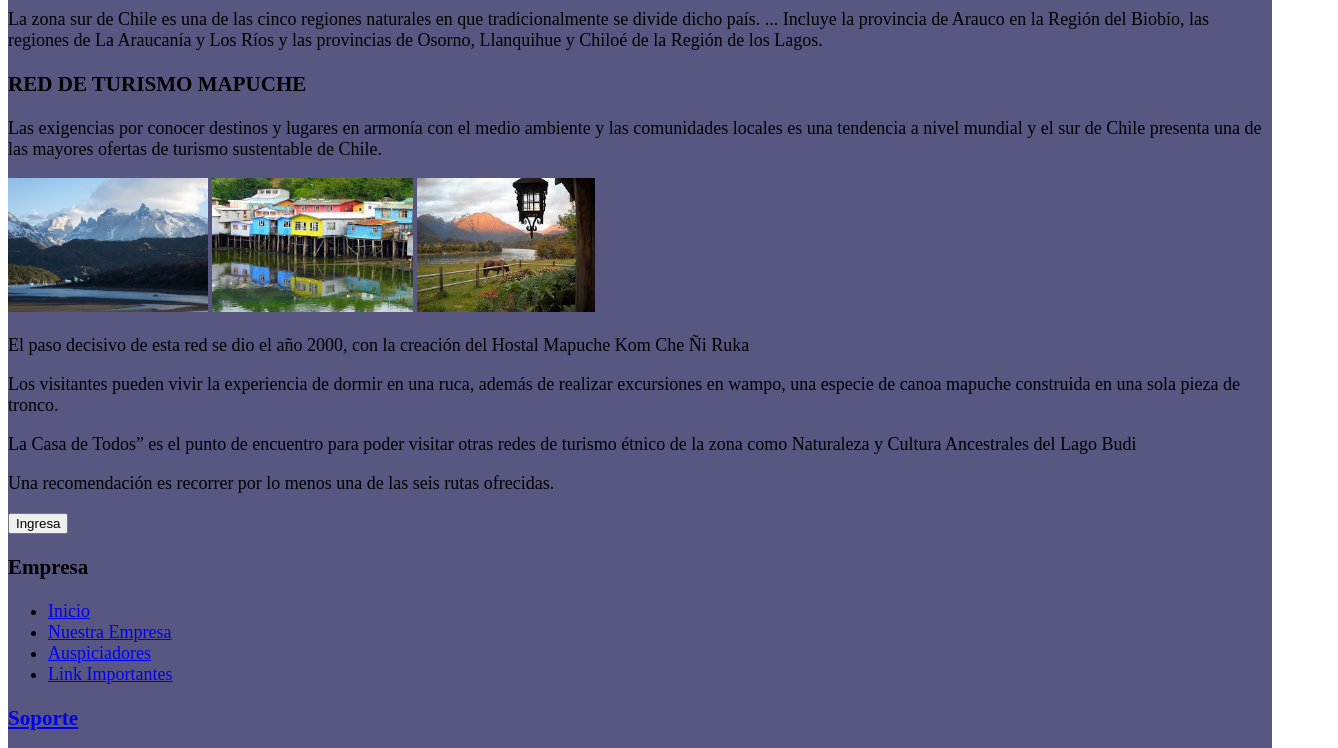
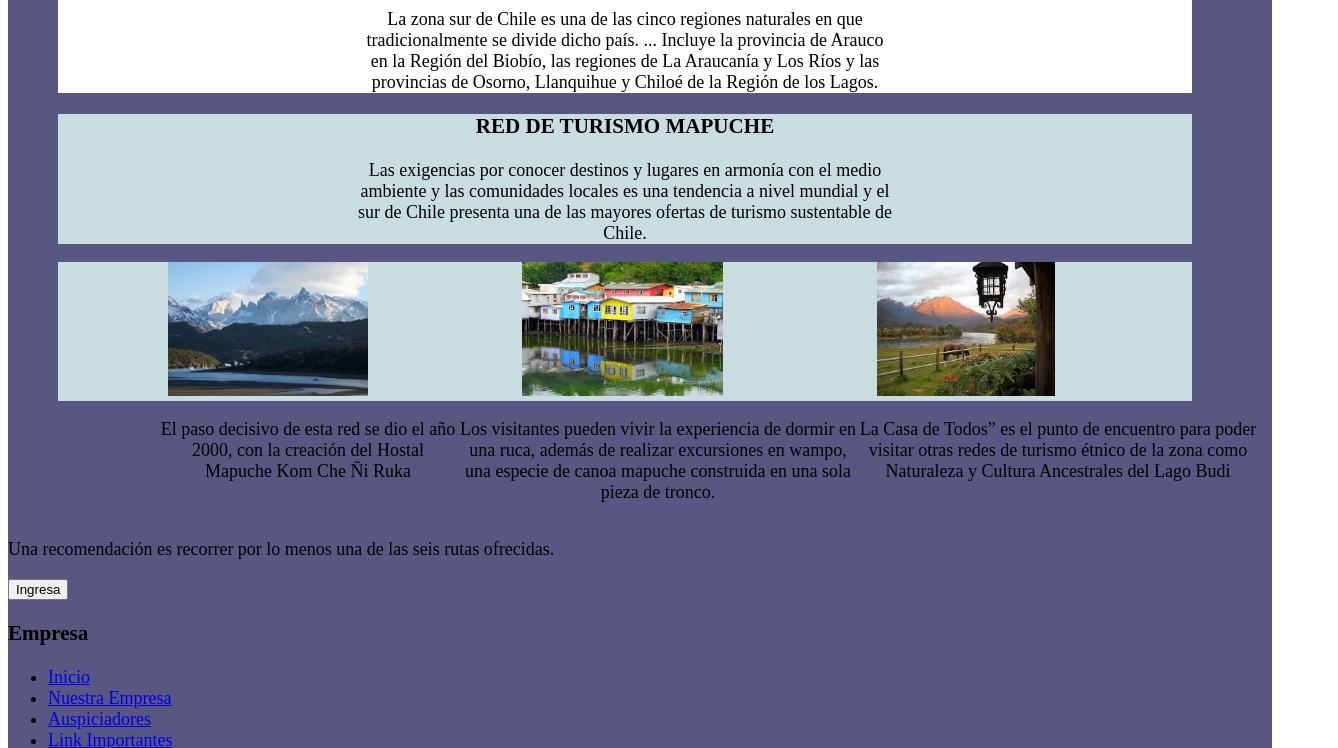
Before and after one commit to RodrigoM2020/prueba1_rodrigo_mu-oz, a plain HTML site: page index.html in a window 1280 px wide. Shown: the part 651-1399 px from the top of the page, 1338 px wide, since content can reach past the window. Drawn offline with Linux system fonts and the light colour scheme.

Commit message:
alinear imagenes del centro y otros

```diff
--- a/css/style.css
+++ b/css/style.css
@@ -24,18 +24,64 @@
 
 }
 
-.arriba img{
+.imagen1 img{
     height: 500px;
     width: 1200px;
-    margin-left: 80px;
+    margin-left: 50px;
   margin-right: 50px;
+      }
+
+ .arriba{
+          background: #fff;
+          text-align: center;
+          margin-left: 50px;
+          margin-right: 80px;
+          padding-left: 300px;
+          padding-right: 300px;
+  }
+
+.texto2 {
+    background: rgb(201, 220, 223);
+    text-align: center;
+    margin-left: 50px;
+    margin-right: 80px;
+    padding-left: 300px;
+          padding-right: 300px;
+
+}
+.caja_fotos{
+    background: rgb(201, 220, 223);
+    margin-left: 50px;
+    margin-right: 80px;
+    padding-left: 10px;
+    padding-right: 20px;
+
+}
+    .caja_fotos img{
+        height: 100pt;
+       margin-left:100px;
+       margin-right: 50px;
+      justify-content: center;
+
+    }
+.textofotos{
+    display: grid;
+   grid-template-columns: 400px 400px 400px;
+   text-align: center;
+   margin-left:50px ;
+}
+.alinear1{
+    margin-left:100px ;
+}
+.alinear2{
+padding-right: 250px;
+padding-left: 180px;
+}
+.alinear3{
+    margin-left: 10px;
+}
 
 
-
-    }
-    .caja_fotos img{
-       height: 100pt;
-    }
     .caja{
         border:1px solid blue;
         font-family: Arial, Helvetica, sans-serif;
--- a/index.html
+++ b/index.html
@@ -19,30 +19,32 @@
         <li><a href="#">SIGNUP</a></li>
         </ul>
     </div>
-
+    <div class="imagen1">
+        <img src="img/imagen1.jpg" alt="">
+    </div>
     <div class="arriba">
-        <img src="img/imagen1.jpg" alt="">
         <h1>Sur de Chile</h1>
-    </div>
-    <div class="texto1">
         <p>
             La zona sur de Chile es una de las cinco regiones naturales en que tradicionalmente se divide dicho país. ... Incluye la provincia de Arauco en la Región del Biobío, las regiones de La Araucanía y Los Ríos y las provincias de Osorno, Llanquihue y Chiloé de la Región de los Lagos.
         </p>
+    </div>
 
-    </div>
     <div class="caja1">
+        <div class="texto2">
         <h3>RED DE TURISMO MAPUCHE</h3>
         <p>
             Las exigencias por conocer destinos y lugares en armonía con el medio ambiente y las comunidades locales es una tendencia a nivel mundial y el sur de Chile presenta una de las mayores ofertas de turismo sustentable de Chile.
         </p>
-            <div class="caja_fotos">
+    </div>
+     <div class="caja_fotos">
 
                 <img src="img/imagen2.jpg" alt="">
                <img src="img/imagen3.jpg" alt="">
               <img src="img/imagen4.jpg" alt="">
-            </div>
-            <div class="textofotos">
-              <p>
+    </div>
+
+    <div class="textofotos">
+              <p class="alinear1">
                 El paso decisivo de esta red se dio el año 2000, con la creación del Hostal Mapuche Kom Che Ñi Ruka
              </p>
              <p>
@@ -54,13 +56,14 @@
                  La Casa de Todos” es el punto de encuentro para poder visitar otras redes de turismo étnico de la zona como Naturaleza y Cultura Ancestrales del Lago Budi
                 </p>
             </div>
-    </div>
-    <div class="cajarosada">
+     </div>
+     <div class="cajarosada">
         <p>
             Una recomendación es recorrer por lo menos una de las seis rutas ofrecidas.
         </p>
         <button>Ingresa</button>
     </div>
+
     <div class="foot1">
         <h3>Empresa</h3>
         <ul>
```
